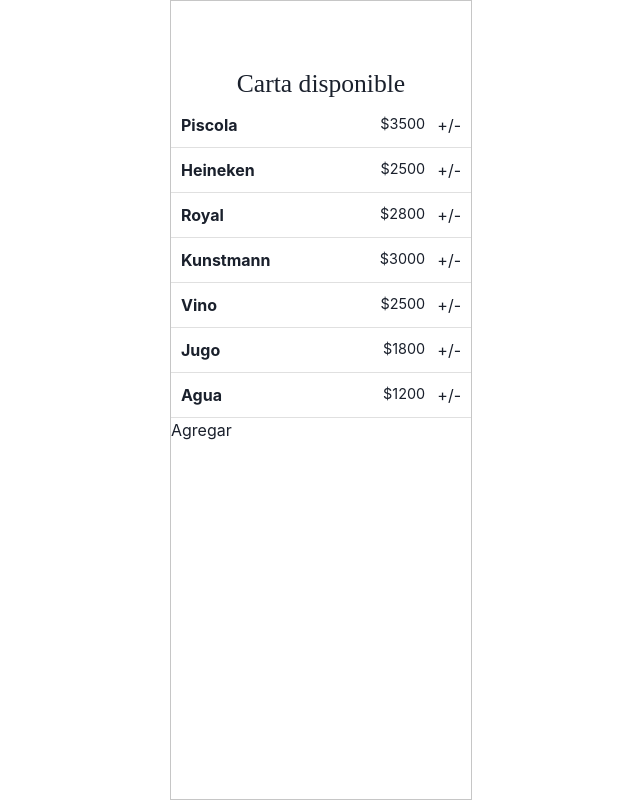
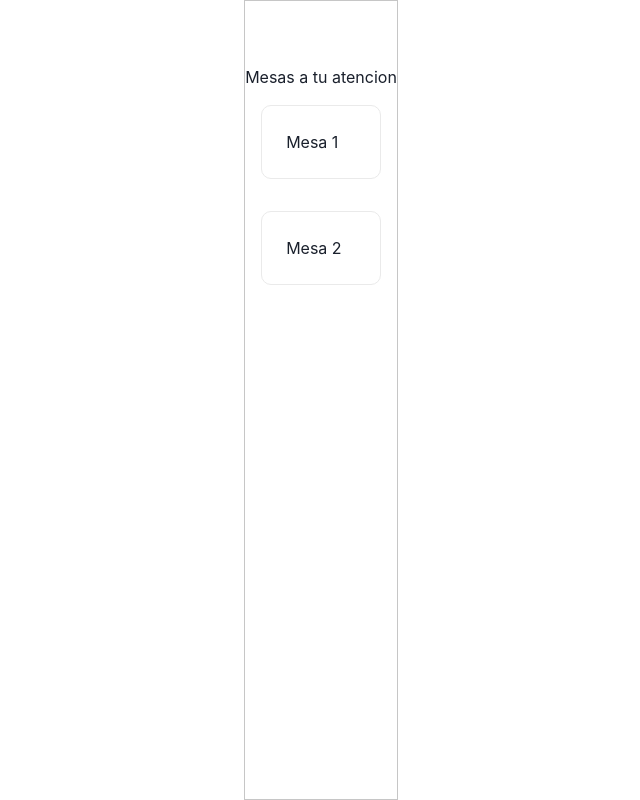
Before and after one commit to angelonico/CuentasClarisimas, a Next.js app: page / in a window 1280 px wide. Shown: the whole page, without its empty margins (319-959 px from the left). Built offline with nearby package versions, Linux system fonts and the light colour scheme.

Commit message:
Linkeo de paginas

```diff
--- a/pages/index.js
+++ b/pages/index.js
@@ -23,35 +23,23 @@
 
 
 const Index = ({data}) => {
-  useEffect(() => {
-    data.map((item, index) => {
-      console.log(item.id);
-      if (localStorage.getItem(item.id) === null) {
-        localStorage.setItem(item.id, JSON.stringify(item.done));
-      }
-      //localStorage.setItem(item.id + "__object", JSON.stringify(item));
-    });
-  }, []);
+  return(
+    <div className="container" id="principal">
+      <Head>
+        <title>Mesas</title>
+      </Head>
+      <main>
+        <h1>Mesas a tu atencion</h1>
+        <div className="grid">
+            <a className="card" href="mesa">Mesa 1</a>
+        </div>
+        <div className="grid">
+            <a className="card" href="mesa">Mesa 2</a>
+        </div>
+      </main>
 
-  return (
-<Layout pageId="page4">
-    <div>
-      <Head>
-        <title>Menú</title>
-      </Head>
-      <h1 id = "carta">Carta disponible</h1>
-      <div className="todo-list">
-        {data.map((item, index) => (
-          <TodoItem key={index} item={item} />
-        ))}
-      </div>
-            <div id = "total_a_pagar"></div>
-            <button type="button"> Agregar </button>
     </div>
-
-</Layout>
-
-  );
+  )
 };
 
 export default Index;
```
Also changed, not shown: pages/menu.js (+13 -15 lines), pages/mesa.js (renamed from pages/pageList.js, +21 -5 lines).
